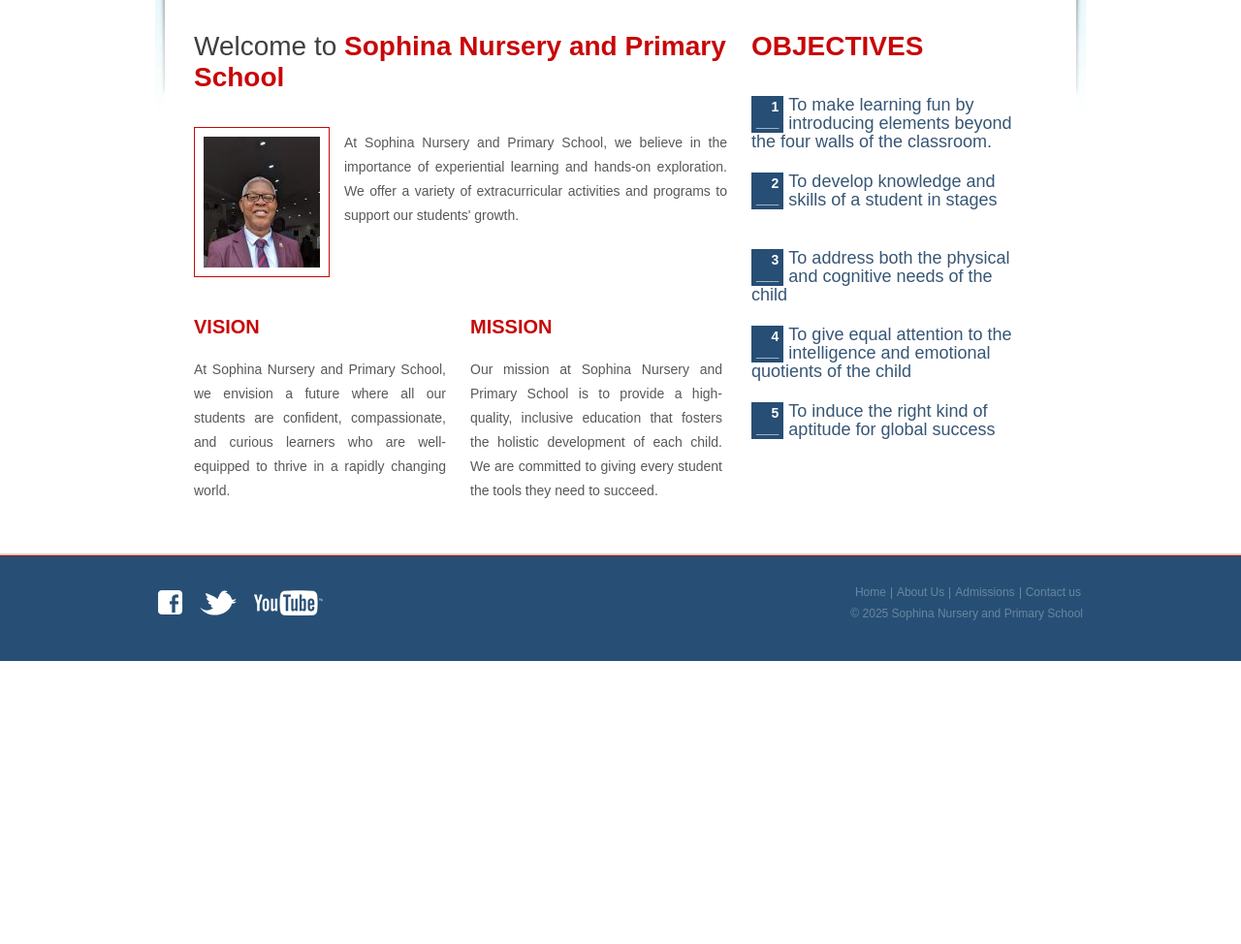
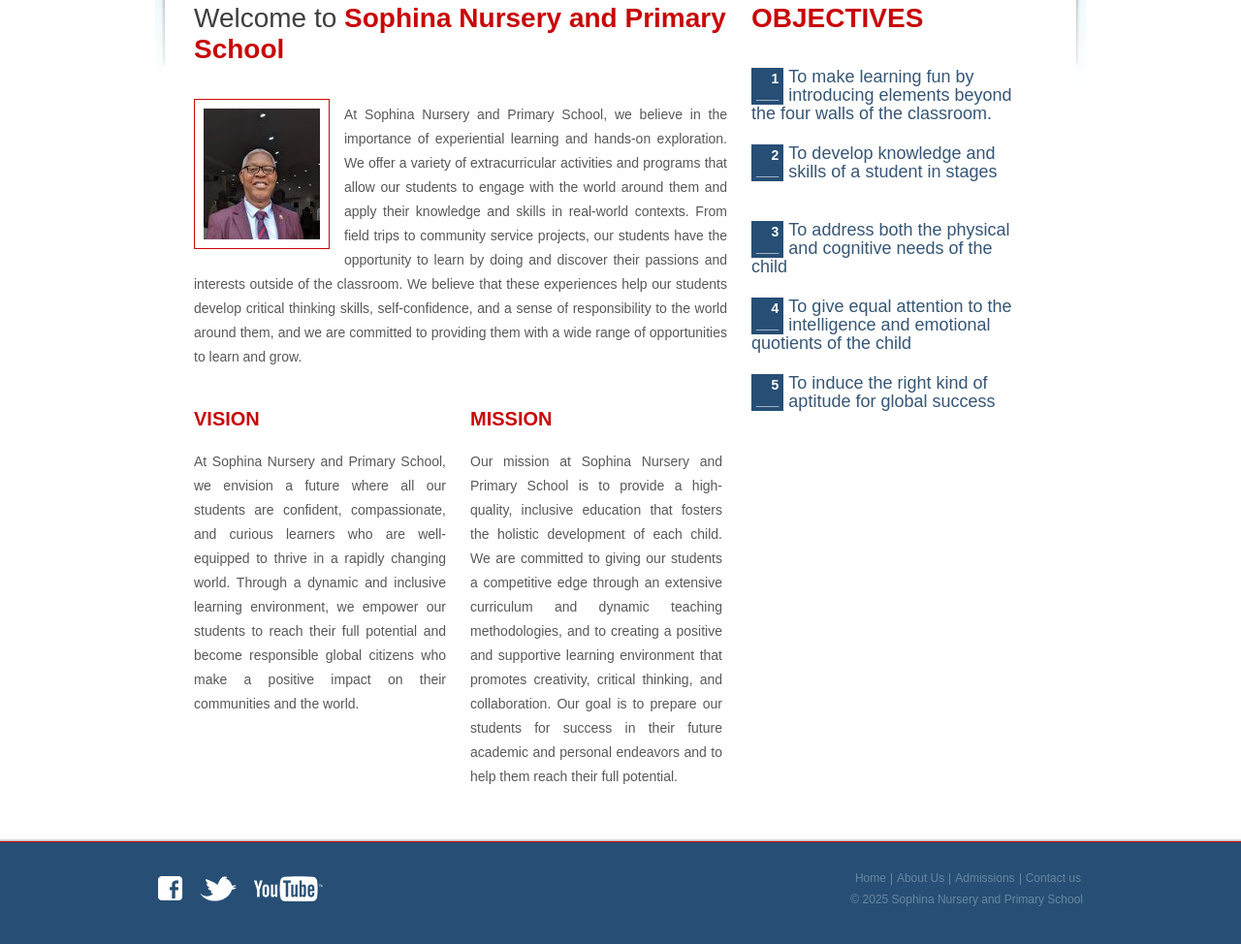
Before and after one commit to enweazudaniel/sophina, a plain HTML site: page index.html in a window 1280 px wide. Shown: the part 672-1646 px from the top of the page at 97% size. Before the commit the page ends 1354 px from the top, so only its background shows below. Drawn offline with Linux system fonts and the light colour scheme.

Commit message:
Add files via upload

```diff
--- a/index.html
+++ b/index.html
@@ -1,5 +1,5 @@
 <!DOCTYPE html>
-<html lang="en">
+<html>
 <head>
 <title>Sophina Nursery and Primary School</title>
 <meta charset="UTF-8" />
@@ -11,13 +11,10 @@
 <div id="page">
   <div id="header">
     <div id="section">
-                <div class="logo">
-                <div><a href="index.html"><img src=https://i.ibb.co/Kv2kM0c/photo-2023-08-07-14-24-24.jpg alt="Sophina School Logo" /></a></div>
-                    </div>
+      <div><a href="index.html"><img src="images/logo.gif" alt="" /></a></div>
       <span>sophina4christ@gmail.com <br />
       <br />
-                07038046878,08150423260,08027446756</span>
-            </div>
+      07038046878,08150423260,08027446756</span> </div>
     <ul>
       <li class="current"><a href="index.html">Home</a></li>
       <li><a href="about.html">About Us</a></li>
@@ -37,17 +34,17 @@
         <div id="aside">
           <div>
             <h1>Welcome to <span class="last">Sophina Nursery and Primary School</span></h1>
-                            <a href="#"><img src="images/model1.jpg" alt="Model Image" /></a>
-                            <p>At Sophina Nursery and Primary School, we believe in the importance of experiential learning and hands-on exploration. We offer a variety of extracurricular activities and programs to support our students' growth.</p>
+            <a href="#"><img src="images/model1.jpg" alt="" /></a>
+            <p>At Sophina Nursery and Primary School, we believe in the importance of experiential learning and hands-on exploration. We offer a variety of extracurricular activities and programs that allow our students to engage with the world around them and apply their knowledge and skills in real-world contexts. From field trips to community service projects, our students have the opportunity to learn by doing and discover their passions and interests outside of the classroom. We believe that these experiences help our students develop critical thinking skills, self-confidence, and a sense of responsibility to the world around them, and we are committed to providing them with a wide range of opportunities to learn and grow. </p>
           </div>
           <ul>
             <li>
               <h2><a href="#"><span class="last">VISION</span></a></h2>
-                                <p>At Sophina Nursery and Primary School, we envision a future where all our students are confident, compassionate, and curious learners who are well-equipped to thrive in a rapidly changing world.</p>
-                            </li>
+              <p>At Sophina Nursery and Primary School, we envision a future where all our students are confident, compassionate, and curious learners who are well-equipped to thrive in a rapidly changing world. Through a dynamic and inclusive learning environment, we empower our students to reach their full potential and become responsible global citizens who make a positive impact on their communities and the world.</p>
+
             <li>
               <h2><a href="#"><span class="last">MISSION</span></a></h2>
-                                <p>Our mission at Sophina Nursery and Primary School is to provide a high-quality, inclusive education that fosters the holistic development of each child. We are committed to giving every student the tools they need to succeed.</p>
+              <p>Our mission at Sophina Nursery and Primary School is to provide a high-quality, inclusive education that fosters the holistic development of each child. We are committed to giving our students a competitive edge through an extensive curriculum and dynamic teaching methodologies, and to creating a positive and supportive learning environment that promotes creativity, critical thinking, and collaboration. Our goal is to prepare our students for success in their future academic and personal endeavors and to help them reach their full potential.</p>
             </li>
           </ul>
         </div>
@@ -55,31 +52,36 @@
           <h3>OBJECTIVES</h3>
           <ul>
             <li>
-                                <div> <span>1<br /> ___</span>
+              <div> <span>1<br />
+                ___</span>
                 <h2><a href="#">To make learning fun by introducing elements beyond the four walls of the classroom.</a></h2>
               </div>
             </li>
             <br>
             <li>
-                                <div> <span>2<br /> ___</span>
+              <div> <span>2<br />
+                ___</span>
                 <h2><a href="#">To develop knowledge and skills of a student in stages</a></h2>
               </div>
             </li>
             <br>
             <li>
-                                <div> <span>3<br /> ___</span>
+              <div> <span>3<br />
+                ___</span>
                 <h2><a href="#">To address both the physical and cognitive needs of the child</a></h2>
               </div>
             </li>
             <br>
             <li>
-                                <div> <span>4<br /> ___</span>
+              <div> <span>4<br />
+                ___</span>
                 <h2><a href="#">To give equal attention to the intelligence and emotional quotients of the child</a></h2>
               </div>
             </li>
             <br>
             <li>
-                                <div> <span>5<br /> ___</span>
+              <div> <span>5<br />
+                ___</span>
                 <h2><a href="#">To induce the right kind of aptitude for global success</a></h2>
               </div>
             </li>
@@ -90,11 +92,7 @@
   </div>
   <div id="footer">
     <div>
-                <div id="connect">
-                    <a href="#"><img src="images/icon-facebook.gif" alt="Facebook" /></a>
-                    <a href="#"><img src="images/icon-twitter.gif" alt="Twitter" /></a>
-                    <a href="#"><img src="images/icon-youtube.gif" alt="YouTube" /></a>
-                </div>
+      <div id="connect"> <a href="#"><img src="images/icon-facebook.gif" alt="" /></a> <a href="#"><img src="images/icon-twitter.gif" alt="" /></a> <a href="#"><img src="images/icon-youtube.gif" alt="" /></a> </div>
       <div class="section">
         <ul>
           <li><a href="index.html">Home</a></li>
@@ -102,7 +100,7 @@
           <li><a href="admissions.html">Admissions</a></li>
           <li class="last"><a href="contact-us.html">Contact us</a></li>
         </ul>
-                    <p class="copyright">© <script type="text/javascript">document.write(new Date().getFullYear());</script> Sophina Nursery and Primary School</p>
+        <p class="copyright">© <script type="text/javascript">document.write(new Date().getFullYear()); </script> Sophina Nursery and Primary School</p>
       </div>
     </div>
   </div>
```
Also changed, not shown: contact-us.html (+7 -11 lines). Lines whose indentation alone changed are shown as unchanged.
